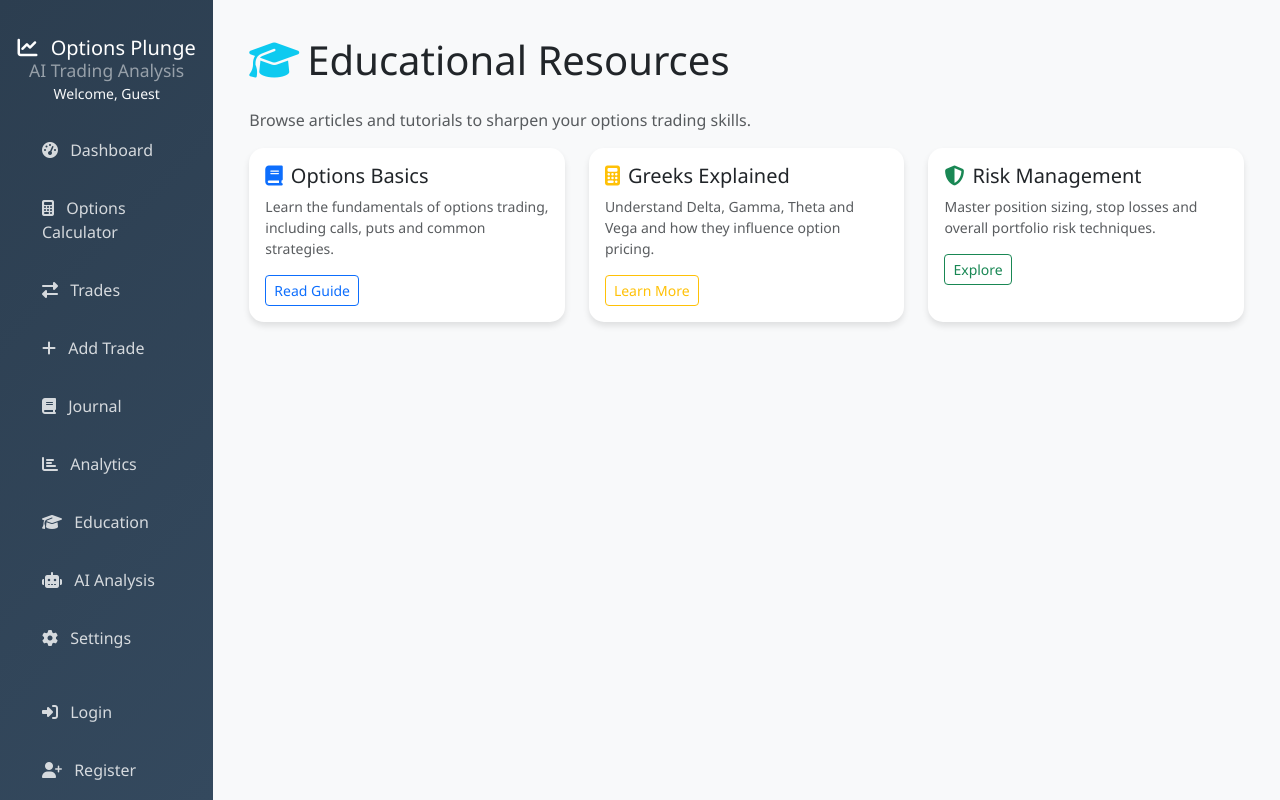
After one commit to Artbeatcap/trading-app-troubleshoot, a Flask app: page /education in a window 1280 px wide. The commit adds this page. Run offline with Flask 3, Linux system fonts and the light colour scheme; some libraries are stand-ins or nearby versions.

Commit message:
Add education resources page

```diff
--- a/app.py
+++ b/app.py
@@ -1077,6 +1077,12 @@ def api_quick_trade():
 def tools():
     """Tools and calculators main page"""
     return render_template("tools/index.html")
+
+
+@app.route("/education")
+def education():
+    """Display curated educational resources."""
+    return render_template("education.html")
 
 
 @app.route("/tools/options-calculator", methods=["GET", "POST"])
--- a/templates/base.html
+++ b/templates/base.html
@@ -246,6 +246,12 @@
                             </a>
                         </li>
                         <li class="nav-item">
+                            <a class="nav-link" href="{{ url_for('education') }}">
+                                <i class="fas fa-graduation-cap me-2"></i>
+                                Education
+                            </a>
+                        </li>
+                        <li class="nav-item">
                             <a class="nav-link" href="{{ url_for('bulk_analysis') }}">
                                 <i class="fas fa-robot me-2"></i>
                                 AI Analysis
--- /dev/null
+++ b/templates/education.html
@@ -0,0 +1,38 @@
+{% extends "base.html" %}
+{% block title %}Educational Resources - Options Plunge{% endblock %}
+
+{% block content %}
+<div class="container py-3">
+    <h1 class="mb-4"><i class="fas fa-graduation-cap text-info me-2"></i>Educational Resources</h1>
+    <p class="text-muted">Browse articles and tutorials to sharpen your options trading skills.</p>
+    <div class="row">
+        <div class="col-md-4 mb-3">
+            <div class="card h-100">
+                <div class="card-body">
+                    <h5 class="card-title"><i class="fas fa-book text-primary me-2"></i>Options Basics</h5>
+                    <p class="card-text small text-muted">Learn the fundamentals of options trading, including calls, puts and common strategies.</p>
+                    <a href="https://www.investopedia.com/options-basics-tutorial-4583012" class="btn btn-sm btn-outline-primary" target="_blank" rel="noopener">Read Guide</a>
+                </div>
+            </div>
+        </div>
+        <div class="col-md-4 mb-3">
+            <div class="card h-100">
+                <div class="card-body">
+                    <h5 class="card-title"><i class="fas fa-calculator text-warning me-2"></i>Greeks Explained</h5>
+                    <p class="card-text small text-muted">Understand Delta, Gamma, Theta and Vega and how they influence option pricing.</p>
+                    <a href="https://www.investopedia.com/options-greeks-4689745" class="btn btn-sm btn-outline-warning" target="_blank" rel="noopener">Learn More</a>
+                </div>
+            </div>
+        </div>
+        <div class="col-md-4 mb-3">
+            <div class="card h-100">
+                <div class="card-body">
+                    <h5 class="card-title"><i class="fas fa-shield-alt text-success me-2"></i>Risk Management</h5>
+                    <p class="card-text small text-muted">Master position sizing, stop losses and overall portfolio risk techniques.</p>
+                    <a href="https://www.investopedia.com/articles/trading/09/risk-management.htm" class="btn btn-sm btn-outline-success" target="_blank" rel="noopener">Explore</a>
+                </div>
+            </div>
+        </div>
+    </div>
+</div>
+{% endblock %}
```
Also changed, not shown: tests/test_views.py (+7 -0 lines).
